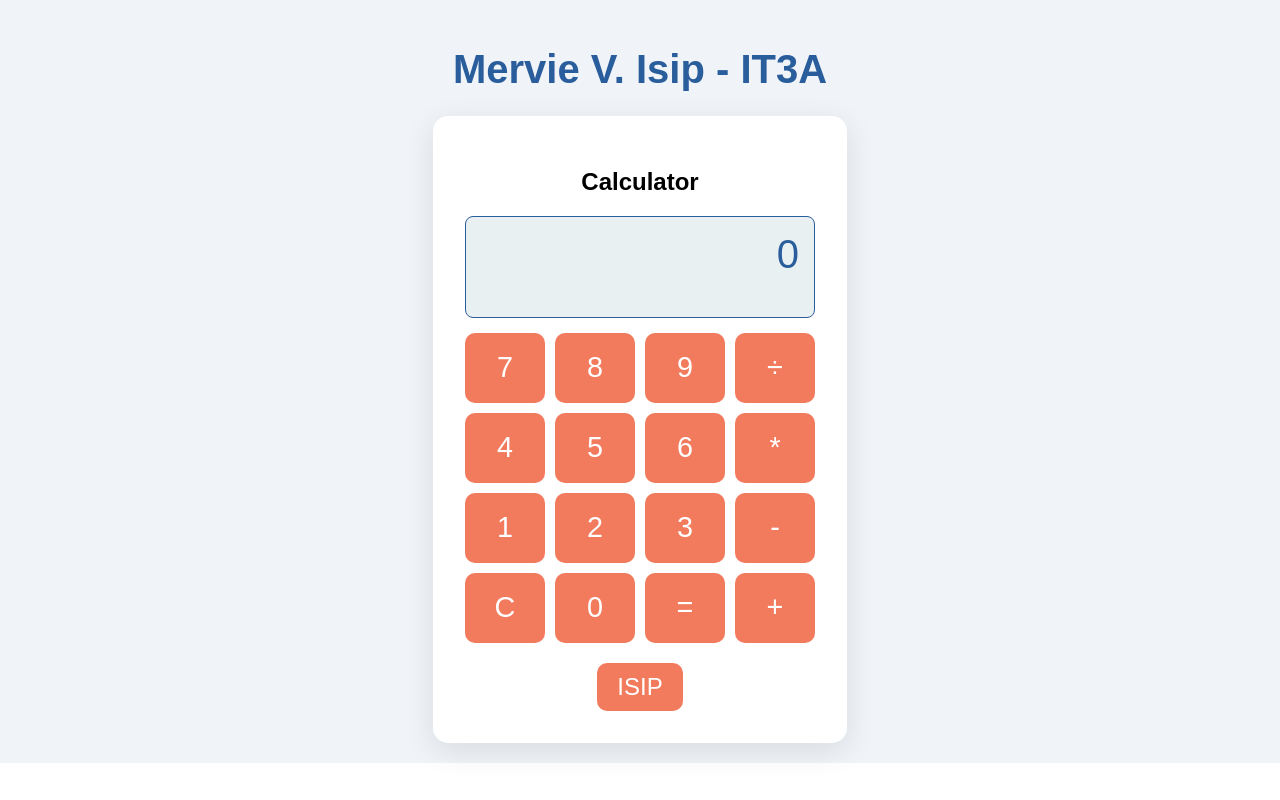
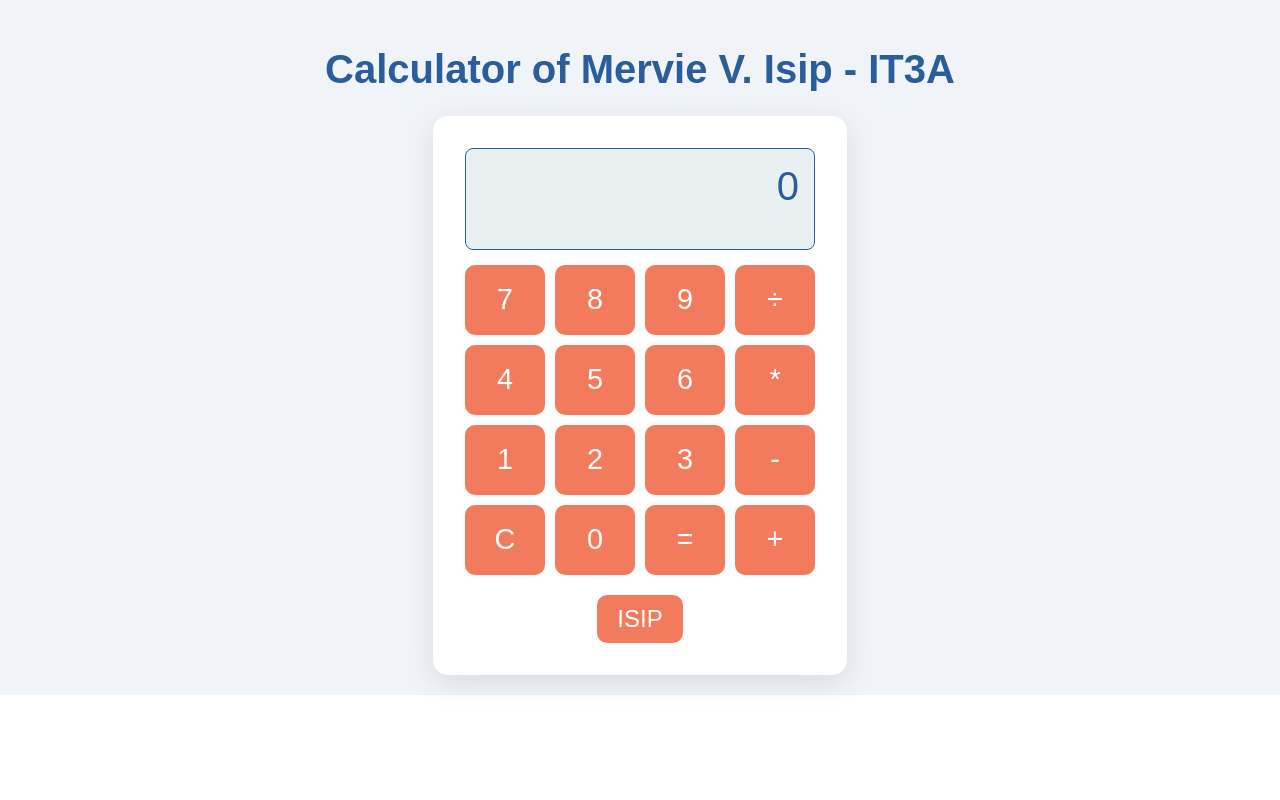
Before and after one commit to IsipMervie/midtermexam, a React (Create React App) app: page / in a window 1280 px wide. Built offline with nearby package versions, Linux system fonts and the light colour scheme.

Commit message:
first calcu

```diff
--- a/src/App.js
+++ b/src/App.js
@@ -75,9 +75,8 @@ function App() {
 
   return (
     <div className="App">
-      <h1>Mervie V. Isip - IT3A</h1>
+      <h1> Calculator of Mervie V. Isip - IT3A</h1>
       <div className="Calc">
-        <h2>Calculator</h2>
         <div className="Disp">
           <Display display={disp} />
         </div>
```
